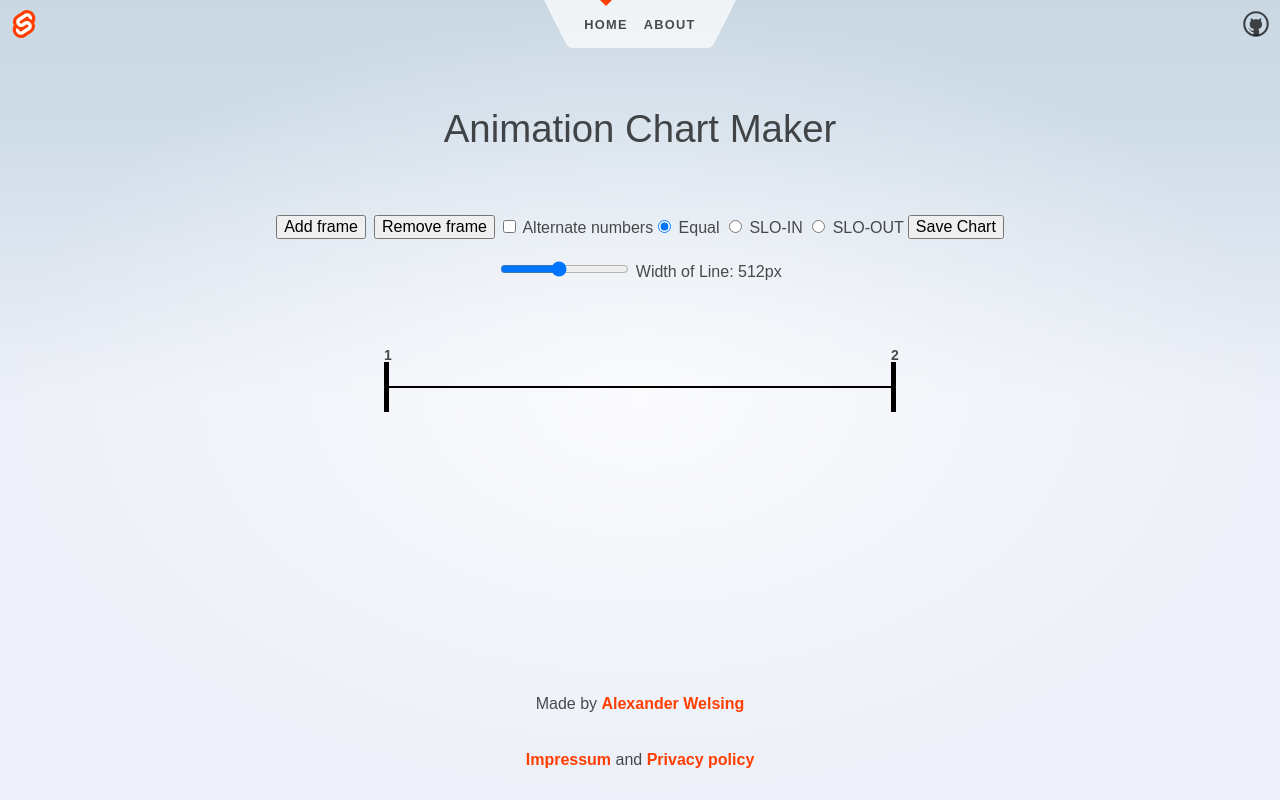
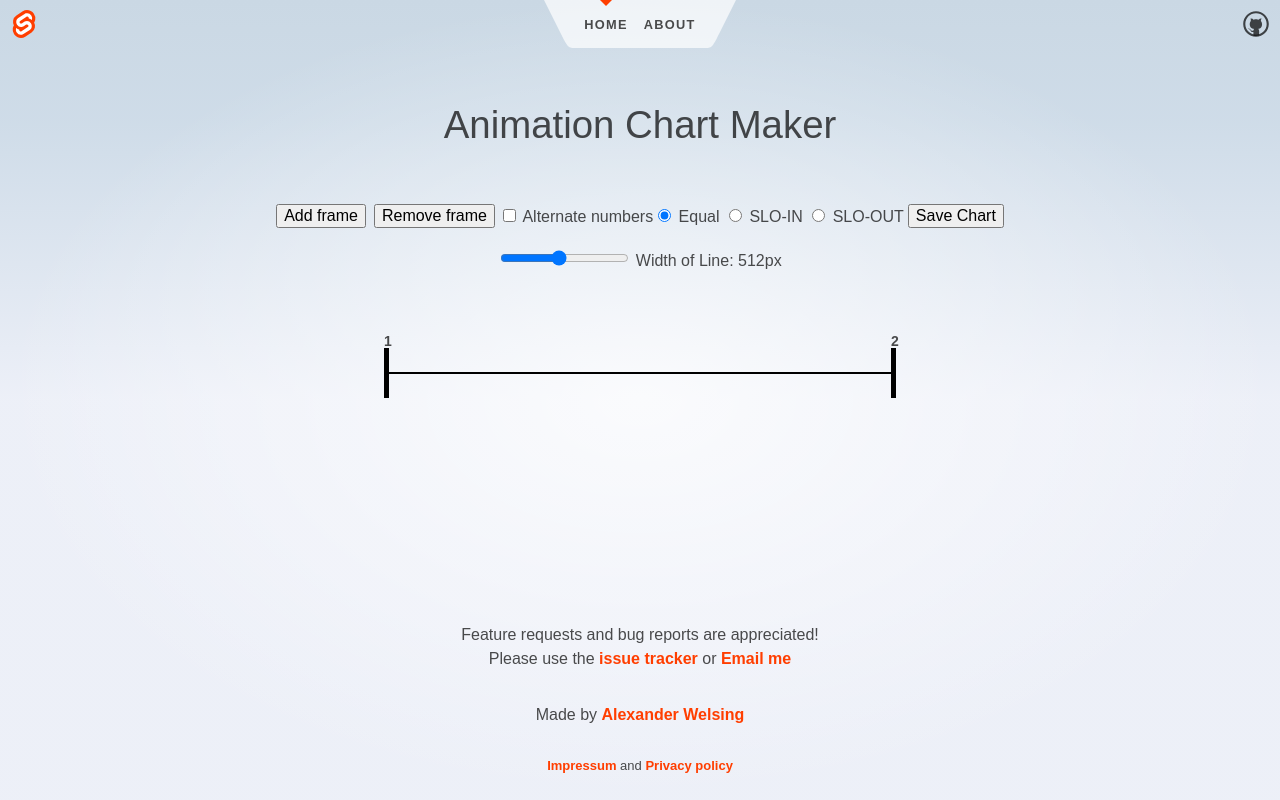
Before and after one commit to A-wels/animation-chart-maker, a SvelteKit app: page / in a window 1280 px wide. Built offline with nearby package versions, Linux system fonts and the light colour scheme.

Commit message:
added issue tracker link

```diff
--- a/src/routes/+layout.svelte
+++ b/src/routes/+layout.svelte
@@ -11,8 +11,16 @@
 	</main>
 
 	<footer>
+		<p style="text-align: center">
+			Feature requests and bug reports are appreciated! <br />
+			Please use the
+			<a href="https://github.com/A-wels/animation-chart-maker/issues"> issue tracker</a> or
+			<a href="mailto:chartmaker@a-wels.de">Email me</a>
+		</p>
 		<p>Made by <a href="https://a-wels.de">Alexander Welsing</a></p>
-		<p><a href="/impressum"> Impressum</a> and <a href="/privacy"> Privacy policy</a></p>
+		<p style="font-size: small">
+			<a href="/impressum"> Impressum</a> and <a href="/privacy"> Privacy policy</a>
+		</p>
 	</footer>
 </div>
 
```
